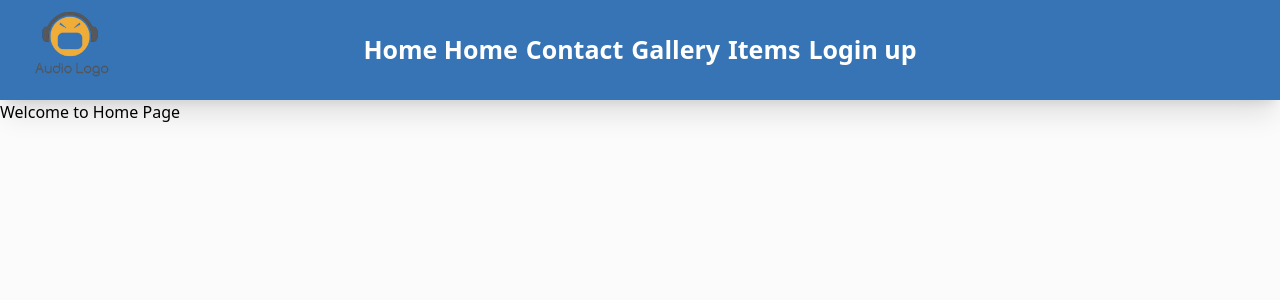
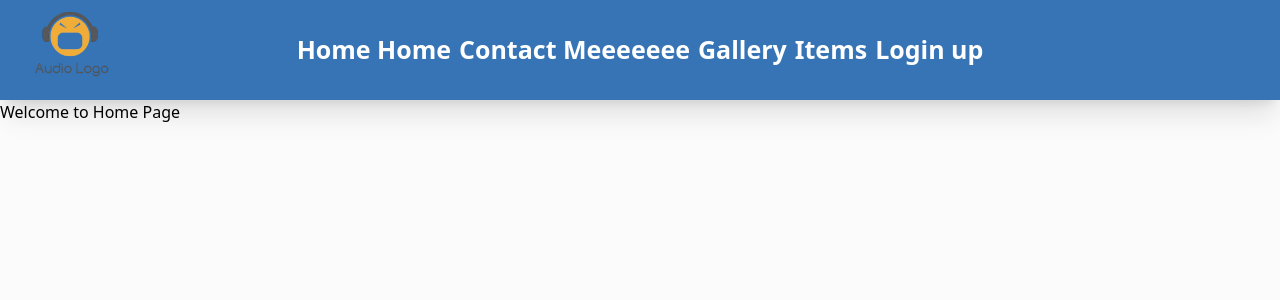
Before and after one commit to Chamodpw2000/kv_audio_devops_project, a React (Vite) app in the folder Frontend/: page / in a window 1280 px wide. Shown: the top 300 px of the page. Built offline with nearby package versions, Linux system fonts and the light colour scheme.

Commit message:
hedder edit

```diff
--- a/Frontend/src/components/header.jsx
+++ b/Frontend/src/components/header.jsx
@@ -11,7 +11,7 @@ const Header = () => {
         <img src="/logo.png" alt="logo" className="w-[100px] h-[100px] object-cover absolute left-5" />
 
         <Link to="/home" className='text-[25px] font-bold  m-1'>Home Home</Link>
-        <Link to="/home/contact" className='text-[25px] font-bold m-1' >Contact</Link>
+        <Link to="/home/contact" className='text-[25px] font-bold m-1' >Contact Meeeeeee</Link>
         <Link to="/home/gallery" className='text-[25px] font-bold m-1' >Gallery</Link>
         <Link to="/home/items" className='text-[25px] font-bold m-1' >Items</Link>
         <Link to="/home/login" className='text-[25px] font-bold m-1' >Login up</Link>
```
